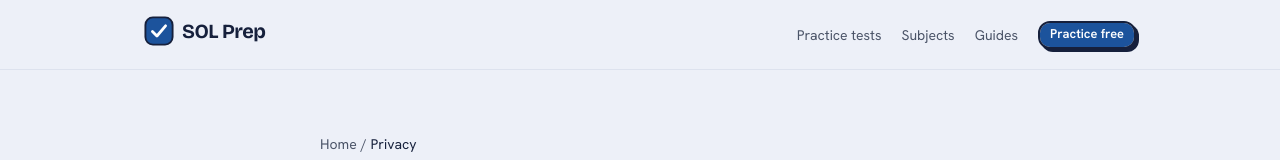
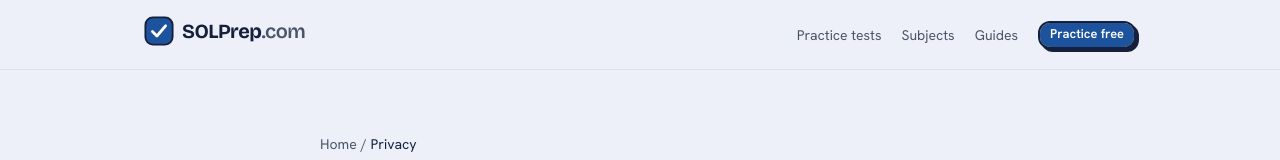
Before and after one commit to studyvirginia/SOL_V0, a Next.js app in the folder frontend/: page /marketing/privacy in a window 1280 px wide. Shown: the top 160 px of the page. Built offline with nearby package versions, Linux system fonts and the light colour scheme.

Commit message:
feat(brand): brand the domain in the wordmark (SOLPrep.com, .com muted)

```diff
--- a/frontend/components/marketing/Logo.jsx
+++ b/frontend/components/marketing/Logo.jsx
@@ -31,7 +31,7 @@
         />
       </svg>
       <span className="font-display text-xl font-bold tracking-tight leading-none">
-        SOL&nbsp;Prep
+        SOLPrep<span className="font-semibold text-muted-foreground">.com</span>
       </span>
     </span>
   );
```
